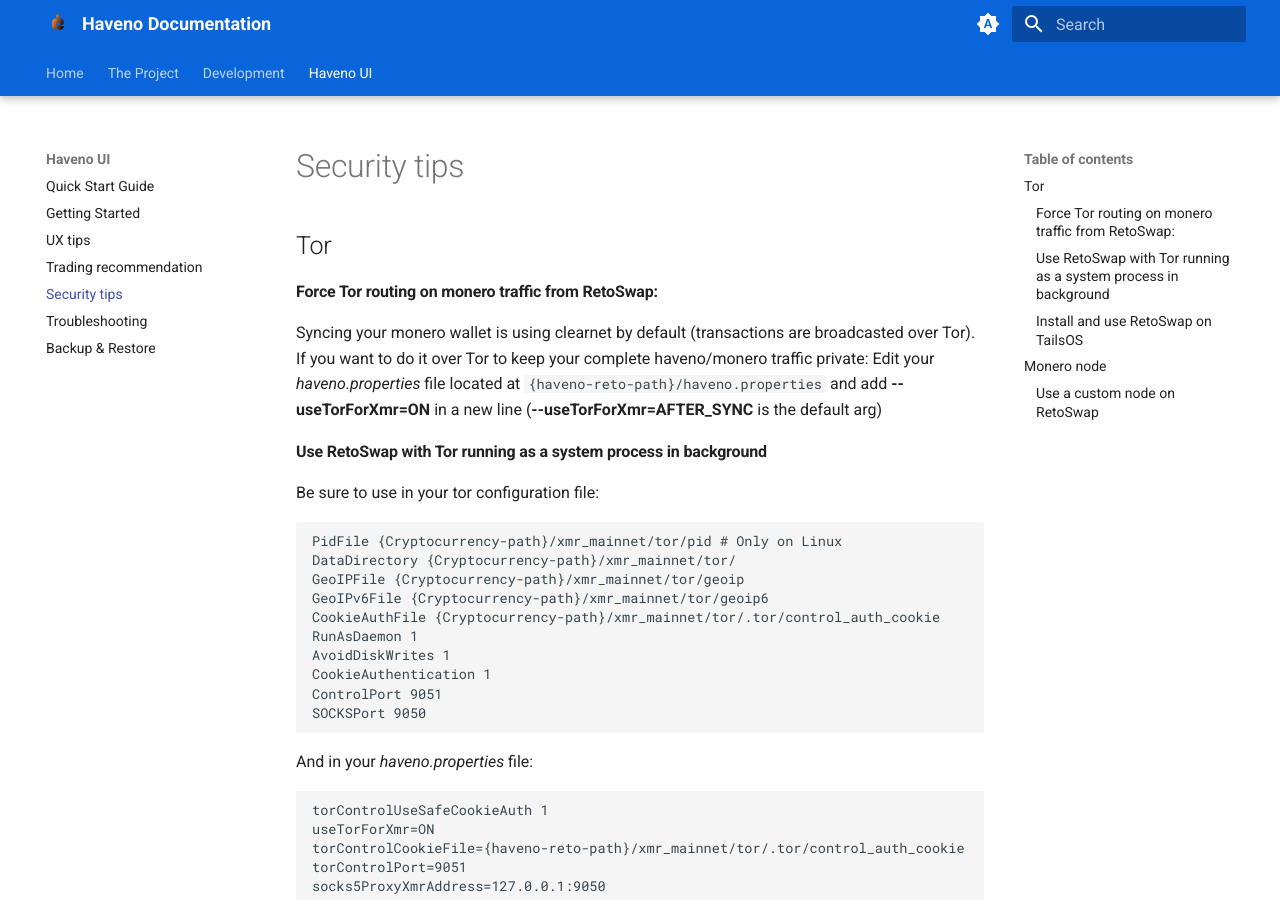
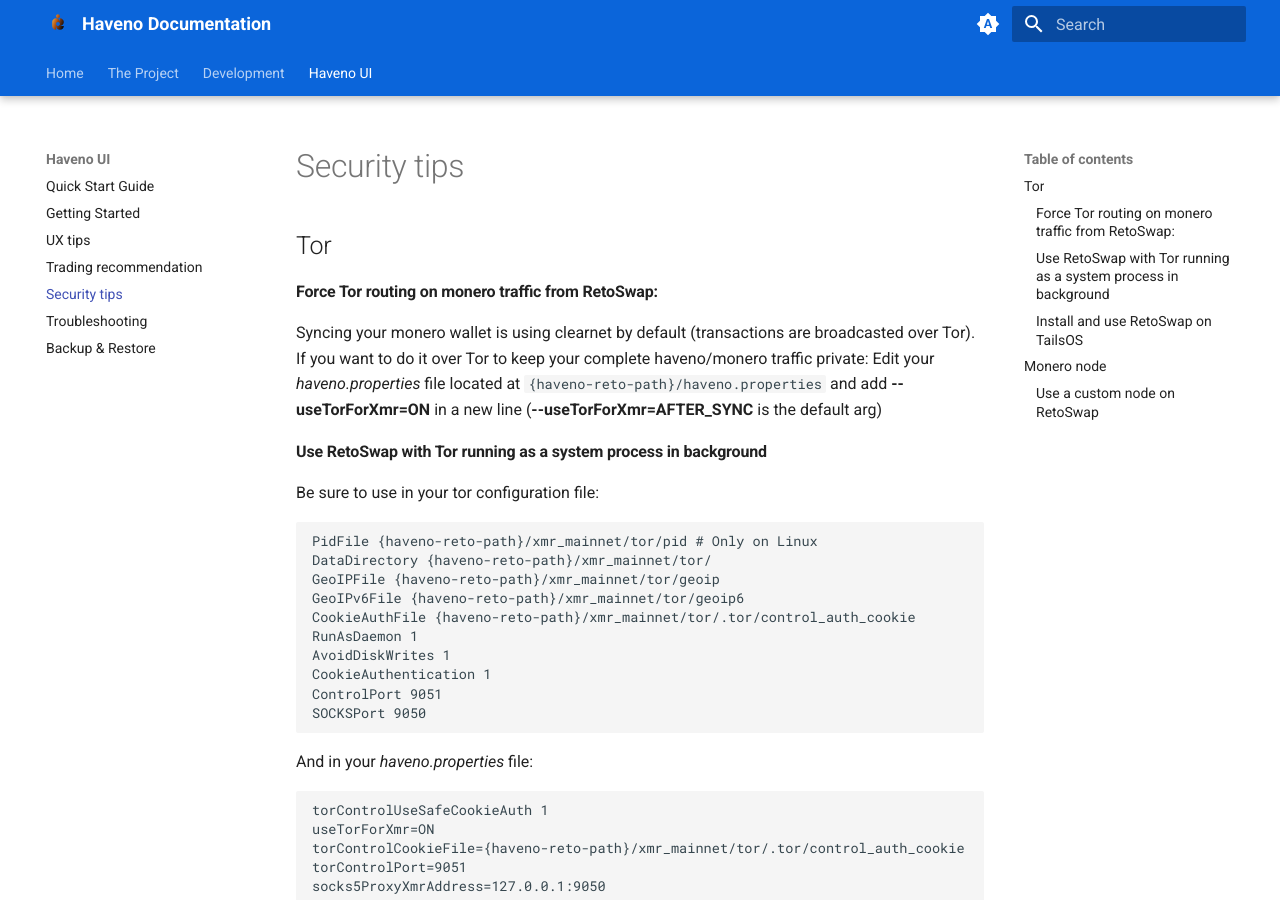
Before and after one commit to boldsuck/haveno-reto-docs, an MkDocs documentation site: the page built from docs/haveno-ui/security.md, in a window 1280 px wide and 900 px high. Built offline with MkDocs 1.6.1 and Material for MkDocs 9.7.7, drawn with Linux system fonts in a browser that asks for light colours; plug-ins that fetch from the network failed and are left out; the version menu is left out.

Commit message:
Update security.md

````diff
--- a/docs/haveno-ui/security.md
+++ b/docs/haveno-ui/security.md
@@ -12,11 +12,11 @@
 Be sure to use in your tor configuration file:
 
 ```
-PidFile {Cryptocurrency-path}/xmr_mainnet/tor/pid # Only on Linux
-DataDirectory {Cryptocurrency-path}/xmr_mainnet/tor/
-GeoIPFile {Cryptocurrency-path}/xmr_mainnet/tor/geoip
-GeoIPv6File {Cryptocurrency-path}/xmr_mainnet/tor/geoip6
-CookieAuthFile {Cryptocurrency-path}/xmr_mainnet/tor/.tor/control_auth_cookie
+PidFile {haveno-reto-path}/xmr_mainnet/tor/pid # Only on Linux
+DataDirectory {haveno-reto-path}/xmr_mainnet/tor/
+GeoIPFile {haveno-reto-path}/xmr_mainnet/tor/geoip
+GeoIPv6File {haveno-reto-path}/xmr_mainnet/tor/geoip6
+CookieAuthFile {haveno-reto-path}/xmr_mainnet/tor/.tor/control_auth_cookie
 RunAsDaemon 1
 AvoidDiskWrites 1
 CookieAuthentication 1
````
